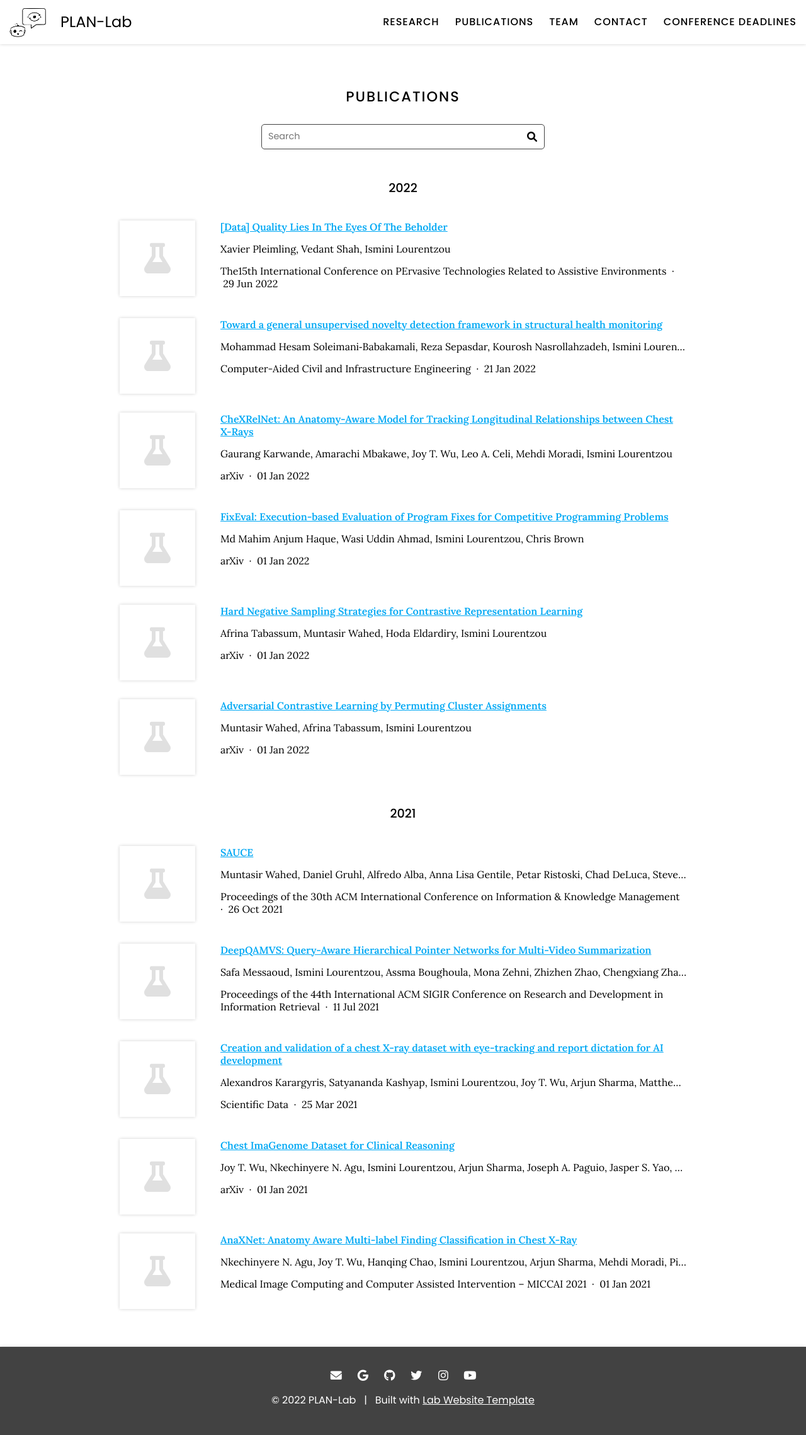
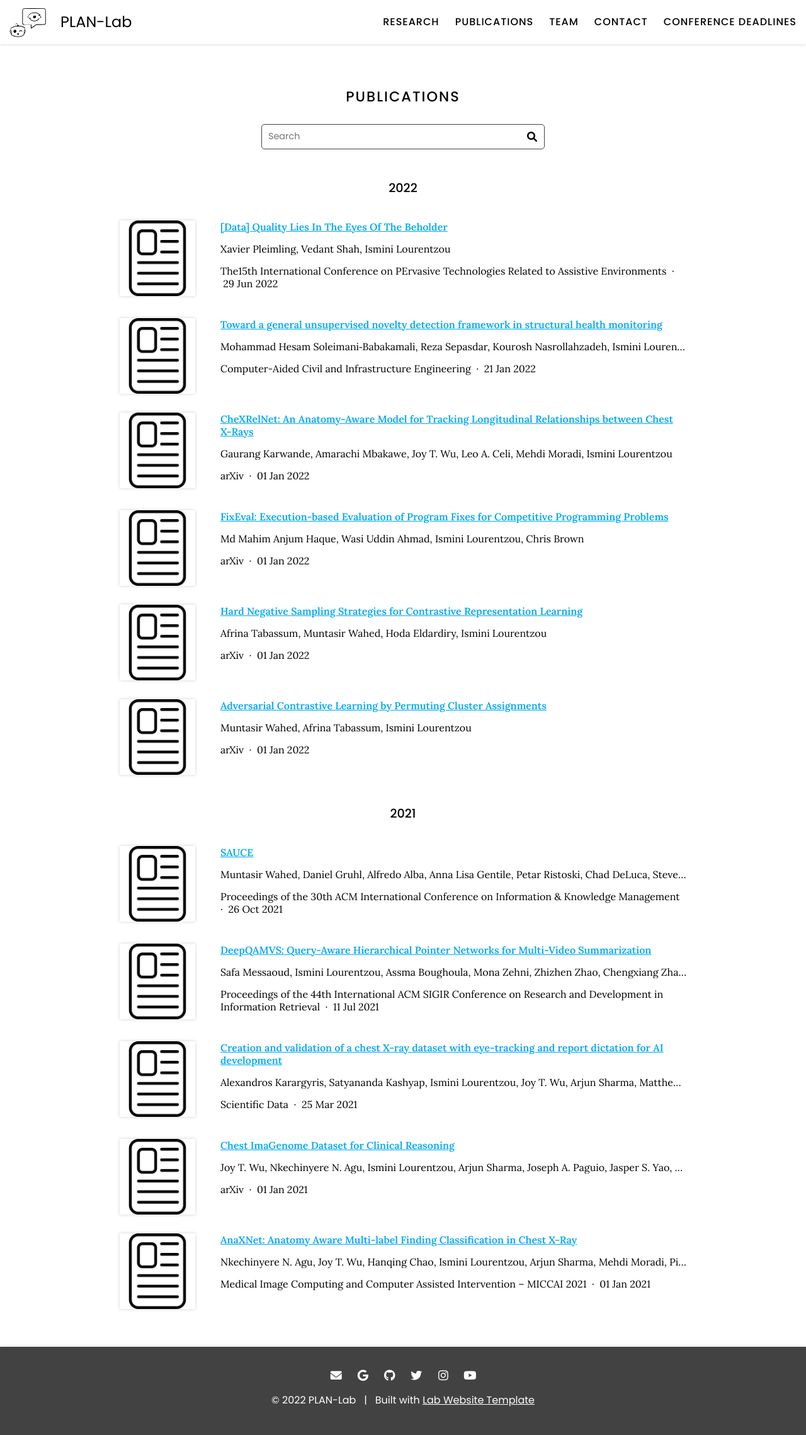
Before and after one commit to XiaonaZhou/plan-lab.github.io, a Jekyll site: the page built from publications/index.md, in a window 1280 px wide. Shown: the whole page at 63% size. Built offline with Jekyll 4.4.1, drawn with Linux system fonts in a browser that asks for light colours.

Commit message:
placeholder image

```diff
--- a/_includes/card.html
+++ b/_includes/card.html
@@ -4,7 +4,7 @@
   {%- assign width = 350 -%}
 {%- endif -%}
 
-{%- assign placeholder = "images/placeholder.svg" | relative_url -%}
+{%- assign placeholder = "images/placeholder_paper.webp" | relative_url -%}
 
 {%- if include.link -%}
   {%- assign tag = "a" -%}
--- a/_includes/citation.html
+++ b/_includes/citation.html
@@ -20,7 +20,7 @@
   {%- assign rich = true -%}
 {%- endif -%}
 
-{%- assign placeholder = "images/placeholder.svg" | relative_url -%}
+{%- assign placeholder = "images/placeholder_paper.webp" | relative_url -%}
 
 <div class="citation" data-style="{{ include.style }}">
   {%- assign id = citation.id | default: "" -%}
--- a/_includes/portrait.html
+++ b/_includes/portrait.html
@@ -21,7 +21,7 @@
 {::nomarkdown}
 <a {% if url %}href="{{ url | relative_url }}"{% endif %} class="portrait" style="--width: {{ width }}px">
 
-  {%- assign placeholder = "images/placeholder.svg" | relative_url -%}
+  {%- assign placeholder = "images/person.webp" | relative_url -%}
 
   {%- assign role = member.role | default: "" -%}
   {%- if role -%}
```
Also changed, not shown: images/person.webp (added), images/placeholder_paper.webp (added).
